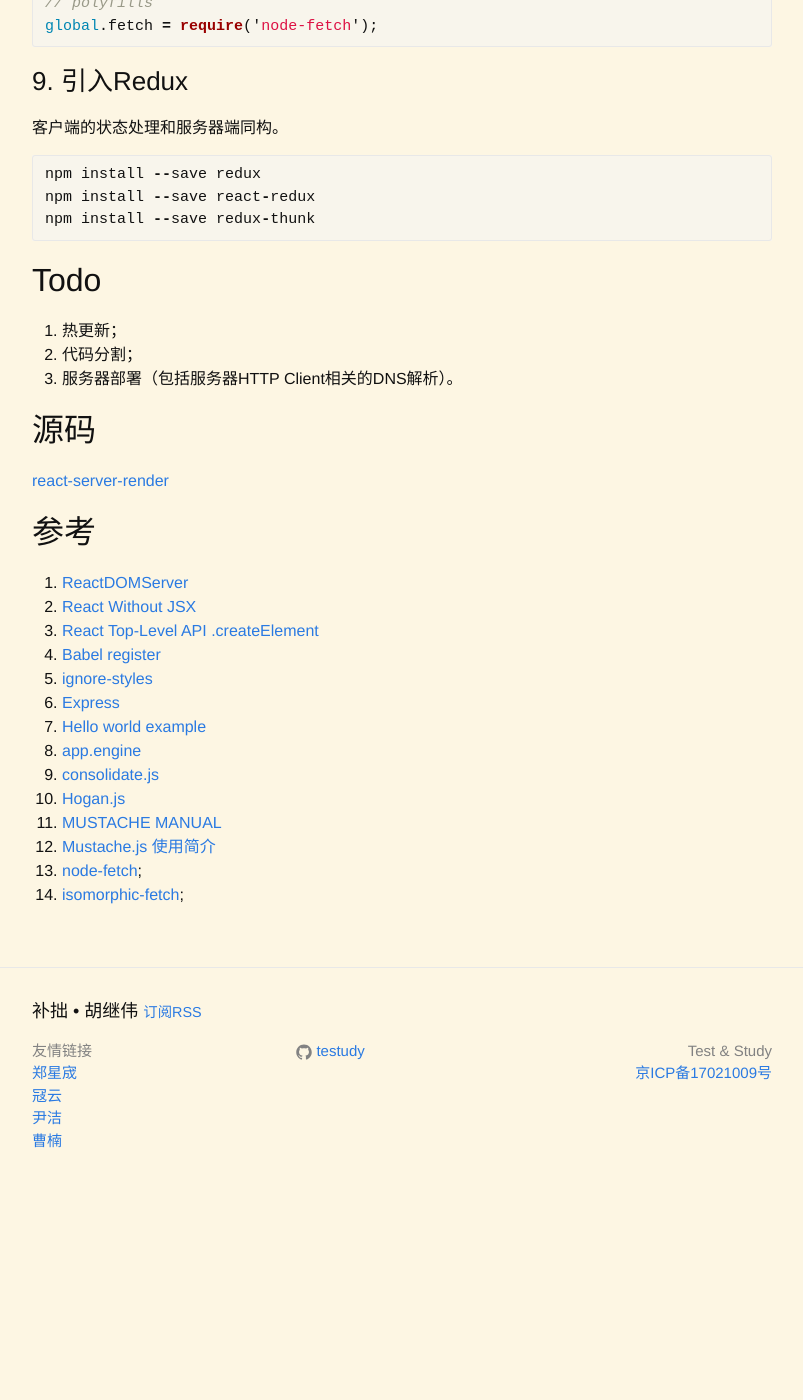
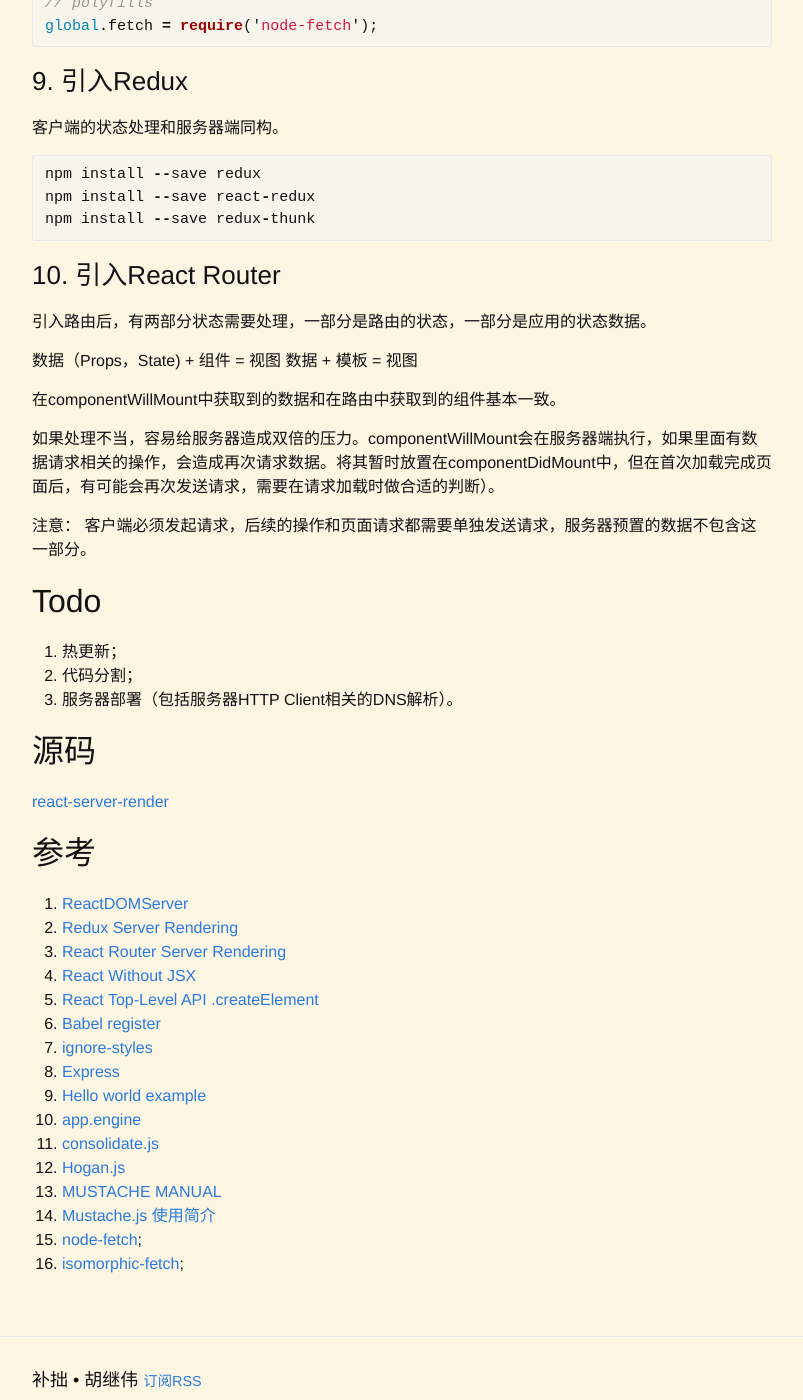
Before and after one commit to testudy/testudy.github.io, a Jekyll site: the page built from tech/_posts/2017-09-22-react-server-render.md, in a window 1280 px wide and 1400 px high, scrolled down 3239 px. Shown: the whole window, without its empty margins (238-1041 px from the left). Built offline with Jekyll 4.4.1, drawn with Linux system fonts in a browser that asks for light colours; comment, search, counter and statistics services are not loaded; before the commit the page ends 4451 px from its top, so only the background shows below that.

Commit message:
补充服务器端渲染

````diff
--- a/tech/_posts/2017-09-22-react-server-render.md
+++ b/tech/_posts/2017-09-22-react-server-render.md
@@ -142,6 +142,21 @@ npm install --save react-redux
 npm install --save redux-thunk
 ```
 
+### 10. 引入React Router
+
+引入路由后，有两部分状态需要处理，一部分是路由的状态，一部分是应用的状态数据。
+
+数据（Props，State) + 组件 = 视图
+数据 + 模板 = 视图
+
+在componentWillMount中获取到的数据和在路由中获取到的组件基本一致。
+
+如果处理不当，容易给服务器造成双倍的压力。componentWillMount会在服务器端执行，如果里面有数据请求相关的操作，会造成再次请求数据。将其暂时放置在componentDidMount中，但在首次加载完成页面后，有可能会再次发送请求，需要在请求加载时做合适的判断）。
+
+注意：
+客户端必须发起请求，后续的操作和页面请求都需要单独发送请求，服务器预置的数据不包含这一部分。
+
+
 ## Todo
 1. 热更新；
 2. 代码分割；
@@ -151,17 +166,19 @@ npm install --save redux-thunk
 [react-server-render](https://github.com/testudy/react-server-render)
 
 ## 参考
-1. [ReactDOMServer](https://facebook.github.io/react/docs/react-dom-server.html)
-2. [React Without JSX](https://facebook.github.io/react/docs/react-without-jsx.html)
-4. [React Top-Level API .createElement](https://facebook.github.io/react/docs/react-api.html#createelement)
-3. [Babel register](http://babeljs.io/docs/usage/babel-register/)
-5. [ignore-styles](https://github.com/bkonkle/ignore-styles)
-6. [Express](http://expressjs.com/)
-7. [Hello world example](http://expressjs.com/en/starter/hello-world.html)
-8. [app.engine](http://expressjs.com/en/4x/api.html#app.engine)
-9. [consolidate.js](https://github.com/tj/consolidate.js)
-10. [Hogan.js](http://twitter.github.io/hogan.js/)
-11. [MUSTACHE MANUAL](http://mustache.github.io/mustache.5.html)
-12. [Mustache.js 使用简介](http://gzool.com/js/2014/09/09/js-mustachejs-usage/)
-13. [node-fetch](https://github.com/bitinn/node-fetch);
-14. [isomorphic-fetch](https://github.com/matthew-andrews/isomorphic-fetch);
+1. [ReactDOMServer](https://reactjs.org/docs/react-dom-server.html)
+2. [Redux Server Rendering](http://redux.js.org/docs/recipes/ServerRendering.html)
+3. [React Router Server Rendering](https://reacttraining.com/react-router/web/guides/server-rendering)
+4. [React Without JSX](https://facebook.github.io/react/docs/react-without-jsx.html)
+5. [React Top-Level API .createElement](https://facebook.github.io/react/docs/react-api.html#createelement)
+6. [Babel register](http://babeljs.io/docs/usage/babel-register/)
+7. [ignore-styles](https://github.com/bkonkle/ignore-styles)
+8. [Express](http://expressjs.com/)
+9. [Hello world example](http://expressjs.com/en/starter/hello-world.html)
+10. [app.engine](http://expressjs.com/en/4x/api.html#app.engine)
+11. [consolidate.js](https://github.com/tj/consolidate.js)
+12. [Hogan.js](http://twitter.github.io/hogan.js/)
+13. [MUSTACHE MANUAL](http://mustache.github.io/mustache.5.html)
+14. [Mustache.js 使用简介](http://gzool.com/js/2014/09/09/js-mustachejs-usage/)
+15. [node-fetch](https://github.com/bitinn/node-fetch);
+16. [isomorphic-fetch](https://github.com/matthew-andrews/isomorphic-fetch);
````
